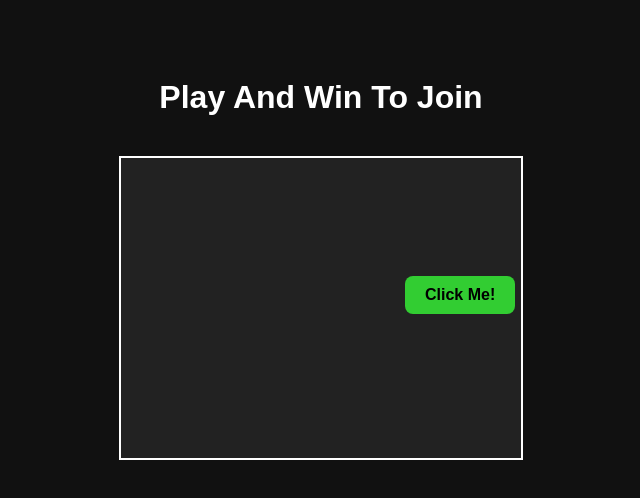
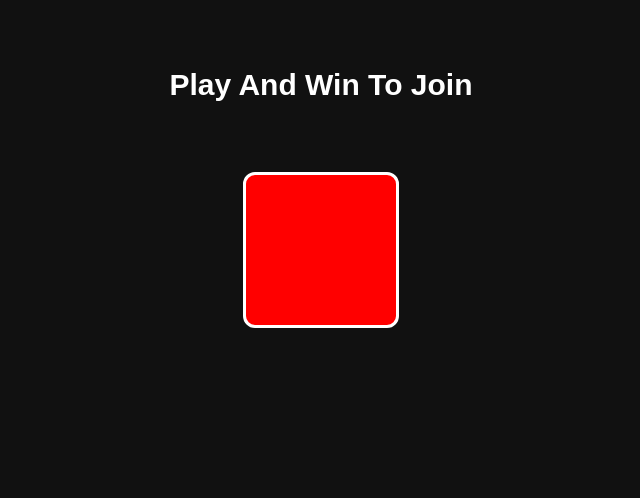
Before and after one commit to D3F4ULT-HAX/J01N, a plain HTML site: page index.html in a window 1280 px wide. Shown: the whole page, without its empty margins (319-959 px from the left). Drawn offline with Linux system fonts and the light colour scheme.

Commit message:
Update index.html

```diff
--- a/index.html
+++ b/index.html
@@ -9,31 +9,37 @@
       color: #fff;
       font-family: Arial, sans-serif;
       text-align: center;
-      padding-top: 50px;
+      padding-top: 40px;
     }
     h1 {
-      font-size: 32px;
-      margin-bottom: 40px;
+      font-size: 30px;
+      margin-bottom: 20px;
     }
     #gameArea {
+      margin: 0 auto;
+      width: 300px;
+      height: 300px;
       position: relative;
-      width: 400px;
-      height: 300px;
+    }
+    #ddakji {
+      width: 150px;
+      height: 150px;
+      background-color: red;
       margin: 0 auto;
-      border: 2px solid #fff;
-      background-color: #222;
-      overflow: hidden;
+      transform-style: preserve-3d;
+      transition: transform 0.8s;
+      border: 3px solid #fff;
+      border-radius: 12px;
+      cursor: pointer;
+      position: relative;
+      top: 50px;
     }
-    #targetButton {
-      position: absolute;
-      padding: 10px 20px;
-      background-color: limegreen;
-      border: none;
-      border-radius: 8px;
-      cursor: pointer;
-      font-size: 16px;
-      font-weight: bold;
-      color: #000;
+    .flipped {
+      transform: rotateY(180deg);
+    }
+    #result {
+      margin-top: 30px;
+      font-size: 20px;
     }
   </style>
 </head>
@@ -41,45 +47,38 @@
 
   <h1>Play And Win To Join</h1>
   <div id="gameArea">
-    <button id="targetButton">Click Me!</button>
+    <div id="ddakji" title="Click to flip!"></div>
   </div>
+  <div id="result"></div>
 
   <script>
-    const gameArea = document.getElementById('gameArea');
-    const button = document.getElementById('targetButton');
-    let clicks = 0;
-    const requiredClicks = 5; // How many times to win
-    const redirectURL = "https://example.com"; // Change this to your desired site
+    const ddakji = document.getElementById('ddakji');
+    const result = document.getElementById('result');
+    const redirectURL = "https://example.com"; // Change this to your destination
+    let hasWon = false;
 
-    function moveButton() {
-      const areaWidth = gameArea.offsetWidth;
-      const areaHeight = gameArea.offsetHeight;
-      const btnWidth = button.offsetWidth;
-      const btnHeight = button.offsetHeight;
+    ddakji.addEventListener('click', () => {
+      if (hasWon) return;
 
-      const maxX = areaWidth - btnWidth;
-      const maxY = areaHeight - btnHeight;
+      // Flip animation
+      ddakji.classList.add('flipped');
 
-      const randomX = Math.floor(Math.random() * maxX);
-      const randomY = Math.floor(Math.random() * maxY);
+      // Randomly determine win or lose
+      const win = Math.random() < 0.5;
 
-      button.style.left = randomX + 'px';
-      button.style.top = randomY + 'px';
-    }
-
-    button.addEventListener('click', () => {
-      clicks++;
-      if (clicks >= requiredClicks) {
-        button.innerText = "You Win!";
-        setTimeout(() => {
-          window.location.href = redirectURL;
-        }, 1000);
-      } else {
-        moveButton();
-      }
+      setTimeout(() => {
+        if (win) {
+          result.textContent = "You flipped it! You win!";
+          hasWon = true;
+          setTimeout(() => {
+            window.location.href = redirectURL;
+          }, 1500);
+        } else {
+          result.textContent = "Missed! Try again.";
+          ddakji.classList.remove('flipped');
+        }
+      }, 800);
     });
-
-    moveButton(); // Start moving
   </script>
 
 </body>
```
